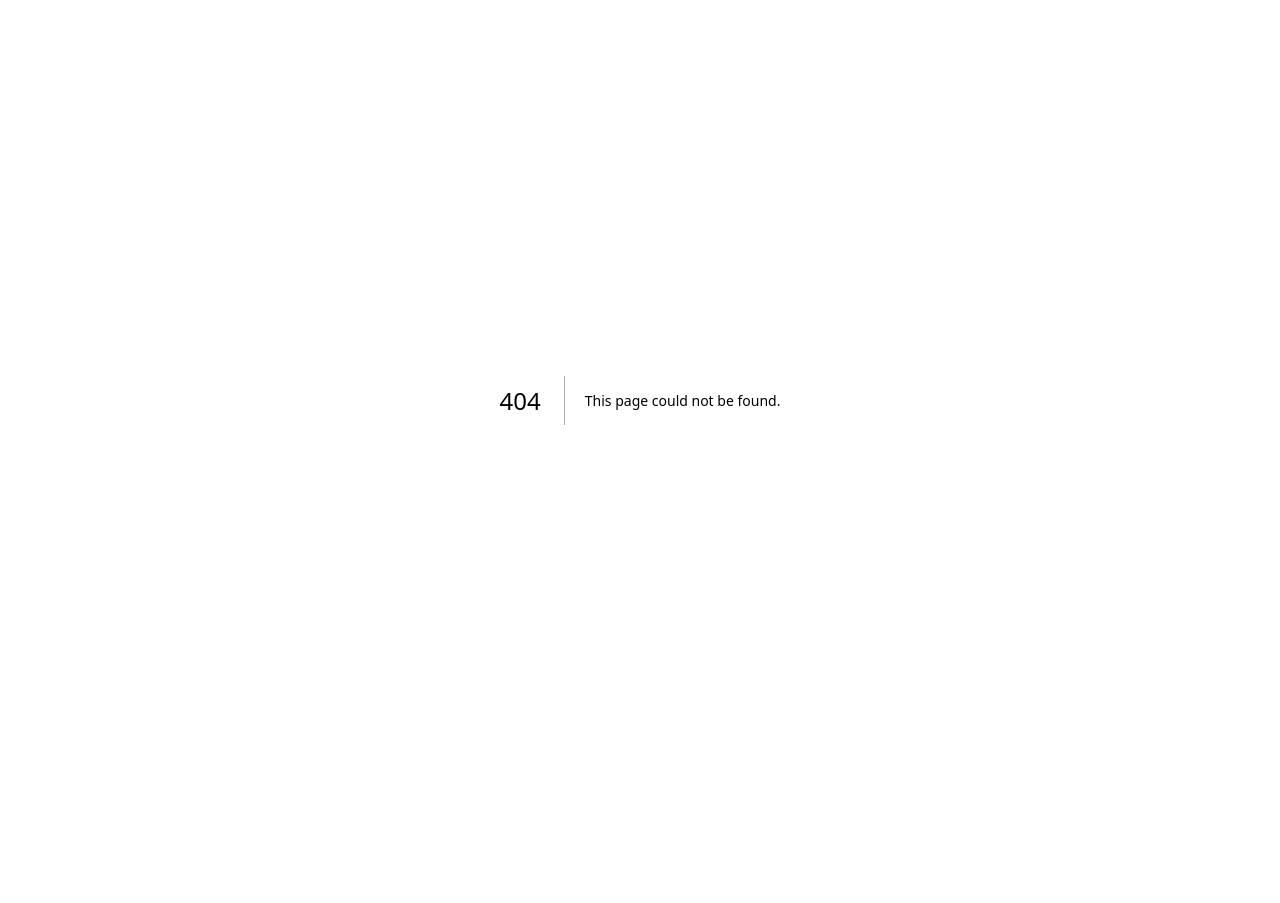
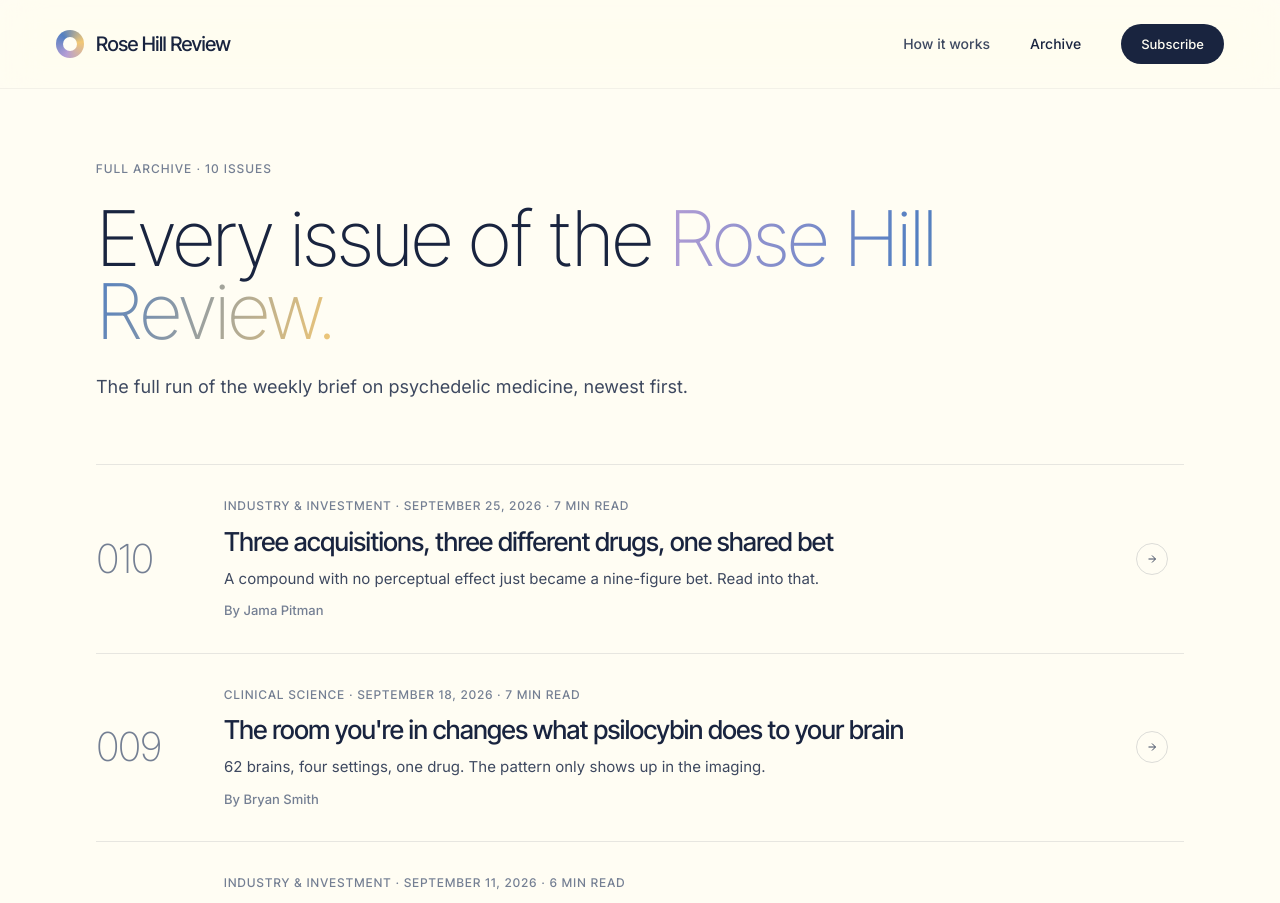
Before and after one commit to rizzzers/psilosignal, a Next.js app: page /archive in a window 1280 px wide. Before the commit this address had no page. Shown: the top 903 px of the page. Before the commit the page ends 800 px from the top, so only its background shows below. Built offline with nearby package versions, Linux system fonts and the light colour scheme.

Commit message:
Add /archive page listing all issues; point issue-page 'All issues' to archive; add archive and issues to sitemap

```diff
--- /dev/null
+++ b/app/archive/page.tsx
@@ -0,0 +1,240 @@
+import type { Metadata } from 'next'
+import Link from 'next/link'
+import { getAllIssues } from '@/lib/issues'
+
+export const metadata: Metadata = {
+  title: 'Full archive | Rose Hill Review',
+  description:
+    'Every issue of the Rose Hill Review, the weekly psychedelic medicine brief from Rose Hill Life Sciences.',
+}
+
+export default function ArchivePage() {
+  const issues = getAllIssues()
+
+  return (
+    <>
+      {/* Nav */}
+      <nav
+        style={{
+          position: 'fixed',
+          top: 0,
+          left: 0,
+          right: 0,
+          zIndex: 100,
+          padding: '24px 56px',
+          display: 'flex',
+          justifyContent: 'space-between',
+          alignItems: 'center',
+          background: 'rgba(255, 253, 243, 0.7)',
+          backdropFilter: 'saturate(180%) blur(20px)',
+          WebkitBackdropFilter: 'saturate(180%) blur(20px)',
+          borderBottom: '1px solid rgba(25, 36, 63, 0.05)',
+        }}
+      >
+        <Link
+          href="/"
+          style={{
+            display: 'flex',
+            alignItems: 'center',
+            gap: '12px',
+            fontFamily: 'var(--font-inter-tight), system-ui, sans-serif',
+            fontSize: '20px',
+            fontWeight: 500,
+            letterSpacing: '-0.025em',
+            color: 'var(--navy-dark)',
+          }}
+        >
+          <span className="nav-brand-mark" aria-hidden="true" />
+          <span>Rose Hill Review</span>
+        </Link>
+        <div style={{ display: 'flex', gap: '40px', alignItems: 'center' }}>
+          <Link href="/#how" style={{ fontSize: '14px', fontWeight: 500, color: 'var(--navy-med)' }}>
+            How it works
+          </Link>
+          <Link href="/archive" style={{ fontSize: '14px', fontWeight: 500, color: 'var(--navy-dark)' }}>
+            Archive
+          </Link>
+          <Link
+            href="/#subscribe"
+            style={{
+              padding: '10px 20px',
+              background: 'var(--navy-dark)',
+              color: 'var(--white)',
+              borderRadius: '100px',
+              fontSize: '13px',
+              fontWeight: 500,
+            }}
+          >
+            Subscribe
+          </Link>
+        </div>
+        <style>{`@media (max-width: 640px) { nav { padding: 18px 24px !important; } }`}</style>
+      </nav>
+
+      {/* Header */}
+      <section
+        style={{
+          paddingTop: '160px',
+          paddingBottom: '64px',
+          paddingLeft: '56px',
+          paddingRight: '56px',
+          maxWidth: '1200px',
+          margin: '0 auto',
+        }}
+        className="archive-section"
+      >
+        <div
+          style={{
+            fontFamily: 'var(--font-inter-tight), system-ui, sans-serif',
+            fontSize: '12px',
+            fontWeight: 500,
+            letterSpacing: '0.12em',
+            textTransform: 'uppercase',
+            color: 'var(--navy-lite)',
+            marginBottom: '24px',
+          }}
+        >
+          Full archive &middot; {issues.length} issues
+        </div>
+        <h1
+          style={{
+            fontFamily: 'var(--font-inter-tight), system-ui, sans-serif',
+            fontWeight: 200,
+            letterSpacing: '-0.04em',
+            lineHeight: 0.95,
+            fontSize: 'clamp(48px, 6vw, 88px)',
+            color: 'var(--navy-dark)',
+            marginBottom: '24px',
+          }}
+        >
+          Every issue of the{' '}
+          <span className="gradient-text">Rose Hill Review.</span>
+        </h1>
+        <p style={{ fontSize: '18px', lineHeight: 1.55, color: 'var(--navy-med)', maxWidth: '640px' }}>
+          The full run of the weekly brief on psychedelic medicine, newest first.
+        </p>
+      </section>
+
+      {/* Issue list */}
+      <section
+        style={{
+          paddingBottom: '120px',
+          paddingLeft: '56px',
+          paddingRight: '56px',
+          maxWidth: '1200px',
+          margin: '0 auto',
+        }}
+        className="archive-section"
+      >
+        <div style={{ borderTop: '1px solid rgba(25, 36, 63, 0.1)' }}>
+          {issues.map((issue) => (
+            <Link
+              key={issue.slug}
+              href={`/issues/${issue.slug}`}
+              className="archive-row"
+              style={{
+                display: 'grid',
+                gridTemplateColumns: '96px 1fr 48px',
+                gap: '32px',
+                alignItems: 'center',
+                padding: '32px 0',
+                borderBottom: '1px solid rgba(25, 36, 63, 0.1)',
+                textDecoration: 'none',
+                color: 'inherit',
+              }}
+            >
+              <div
+                style={{
+                  fontFamily: 'var(--font-inter-tight), system-ui, sans-serif',
+                  fontSize: '40px',
+                  fontWeight: 200,
+                  letterSpacing: '-0.04em',
+                  color: 'var(--navy-lite)',
+                }}
+              >
+                {issue.issueNumber}
+              </div>
+              <div style={{ display: 'flex', flexDirection: 'column', gap: '10px' }}>
+                <div
+                  style={{
+                    fontFamily: 'var(--font-inter-tight), system-ui, sans-serif',
+                    fontSize: '12px',
+                    fontWeight: 500,
+                    letterSpacing: '0.1em',
+                    textTransform: 'uppercase',
+                    color: 'var(--navy-lite)',
+                  }}
+                >
+                  {issue.category} &middot;{' '}
+                  {new Date(`${issue.publishedDate}T12:00:00Z`).toLocaleDateString('en-US', {
+                    month: 'long',
+                    day: 'numeric',
+                    year: 'numeric',
+                    timeZone: 'UTC',
+                  })}{' '}
+                  &middot; {issue.readTime}
+                </div>
+                <h2
+                  style={{
+                    fontFamily: 'var(--font-inter-tight), system-ui, sans-serif',
+                    fontSize: '26px',
+                    fontWeight: 500,
+                    letterSpacing: '-0.02em',
+                    color: 'var(--navy-dark)',
+                    lineHeight: 1.2,
+                  }}
+                >
+                  {issue.title}
+                </h2>
+                <p style={{ fontSize: '15px', lineHeight: 1.55, color: 'var(--navy-med)' }}>{issue.excerpt}</p>
+                <span style={{ fontSize: '13px', color: 'var(--navy-lite)', fontWeight: 500 }}>By {issue.author}</span>
+              </div>
+              <div className="arrow-circle">
+                <svg viewBox="0 0 24 24" fill="none" strokeWidth="2" stroke="var(--navy-med)" width="12" height="12">
+                  <path d="M5 12h14M12 5l7 7-7 7" />
+                </svg>
+              </div>
+            </Link>
+          ))}
+        </div>
+        <style>{`
+          .archive-row { transition: background 0.3s ease; }
+          .archive-row:hover h2 { color: var(--navy-med); }
+          .archive-row:hover .arrow-circle { background: var(--navy-dark); border-color: var(--navy-dark); }
+          .archive-row:hover .arrow-circle svg { stroke: white; }
+          @media (max-width: 640px) {
+            .archive-section { padding-left: 24px !important; padding-right: 24px !important; }
+            .archive-row { grid-template-columns: 1fr !important; gap: 12px !important; }
+            .archive-row .arrow-circle { display: none; }
+          }
+        `}</style>
+      </section>
+
+      {/* Footer */}
+      <footer
+        style={{
+          background: 'var(--navy-dark)',
+          color: 'rgba(239, 237, 228, 0.6)',
+          padding: '40px 56px',
+          borderTop: '1px solid rgba(239, 237, 228, 0.08)',
+        }}
+      >
+        <div
+          style={{
+            maxWidth: '1200px',
+            margin: '0 auto',
+            display: 'flex',
+            justifyContent: 'space-between',
+            fontSize: '13px',
+            color: 'rgba(239, 237, 228, 0.5)',
+          }}
+        >
+          <span>&copy; 2026 Rose Hill Life Sciences</span>
+          <Link href="/" style={{ color: 'rgba(239, 237, 228, 0.6)' }}>
+            Back to Rose Hill Review
+          </Link>
+        </div>
+      </footer>
+    </>
+  )
+}
--- a/app/issues/[slug]/page.tsx
+++ b/app/issues/[slug]/page.tsx
@@ -86,7 +86,7 @@ export default async function IssuePage({ params }: Props) {
         </Link>
         <div style={{ display: 'flex', gap: '32px', alignItems: 'center' }}>
           <Link
-            href="/#issues"
+            href="/archive"
             style={{ fontSize: '14px', fontWeight: 500, color: 'var(--navy-med)' }}
           >
             All issues
--- a/app/sitemap.ts
+++ b/app/sitemap.ts
@@ -1,5 +1,6 @@
 import { MetadataRoute } from 'next'
 import { getAllSlugs } from '@/lib/blog'
+import { getAllIssues } from '@/lib/issues'
 
 export default function sitemap(): MetadataRoute.Sitemap {
   const slugs = getAllSlugs()
@@ -9,6 +10,13 @@ export default function sitemap(): MetadataRoute.Sitemap {
     lastModified: new Date(),
     changeFrequency: 'monthly' as const,
     priority: 0.7,
+  }))
+
+  const issues = getAllIssues().map((issue) => ({
+    url: `https://www.rosehillreview.com/issues/${issue.slug}`,
+    lastModified: new Date(issue.publishedDate),
+    changeFrequency: 'monthly' as const,
+    priority: 0.8,
   }))
 
   return [
@@ -24,6 +32,13 @@ export default function sitemap(): MetadataRoute.Sitemap {
       changeFrequency: 'weekly',
       priority: 0.8,
     },
+    {
+      url: 'https://www.rosehillreview.com/archive',
+      lastModified: new Date(),
+      changeFrequency: 'weekly',
+      priority: 0.9,
+    },
+    ...issues,
     ...blogPosts,
   ]
 }
```
